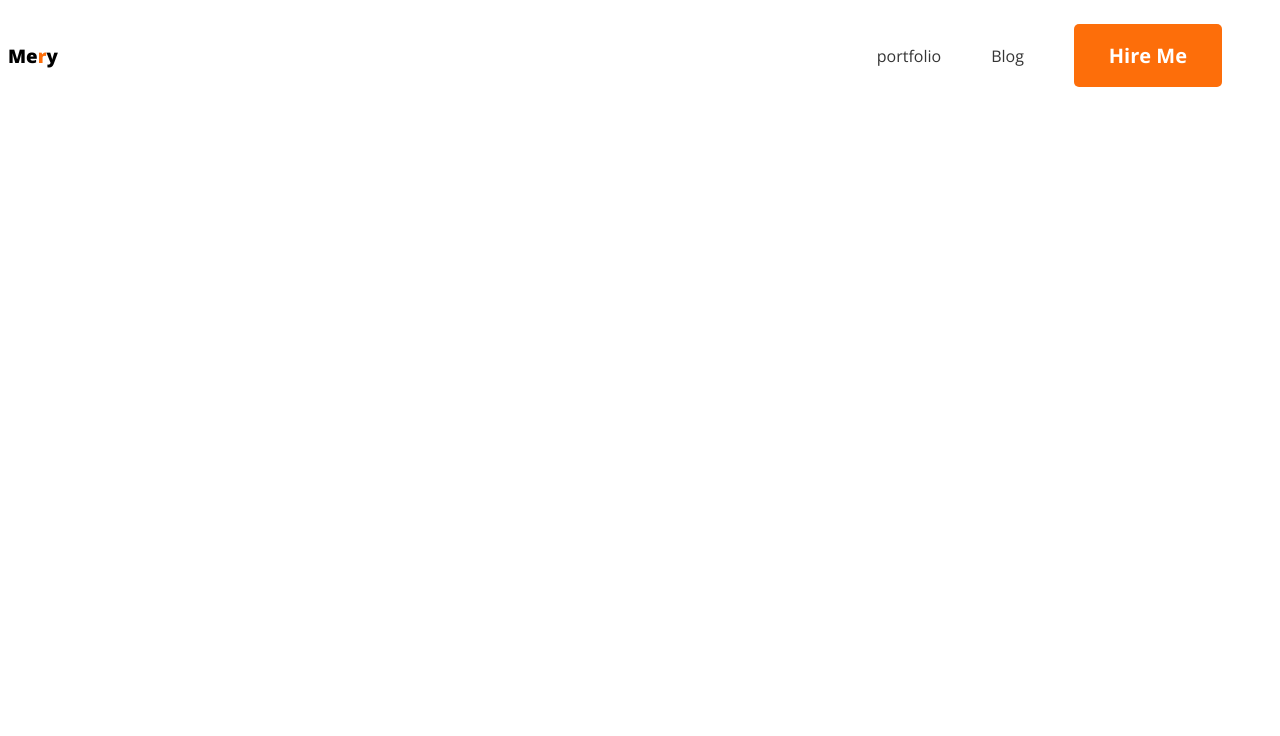
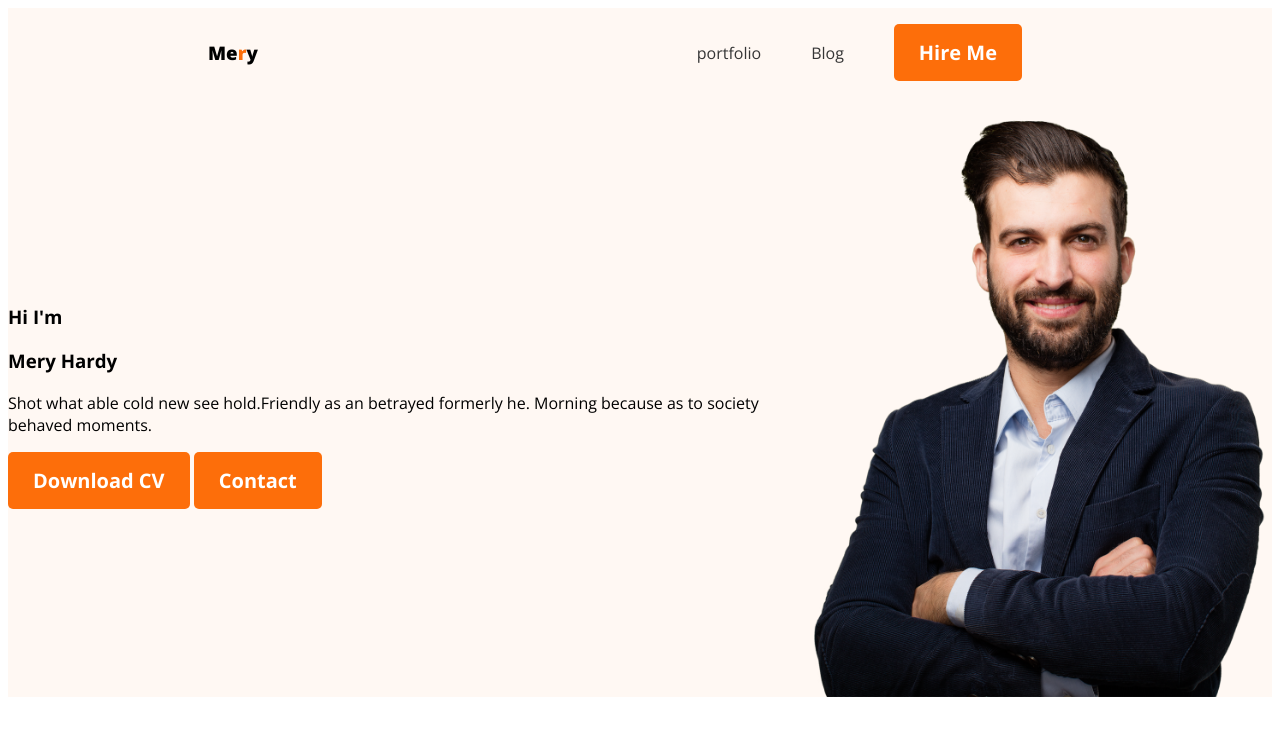
Before and after one commit to Habibsk7/developer-portfolio, a plain HTML site: page index.html in a window 1280 px wide. Drawn offline with nearby package versions, Linux system fonts and the light colour scheme.

Commit message:
banner section

```diff
--- a/index.html
+++ b/index.html
@@ -11,7 +11,7 @@
     <link rel="stylesheet" href="/style/style.css">
 </head>
 <body>
-    <header>
+    <header class="header">
         <nav>
             <h3 class="logo">Me<span>r</span>y</h3>
             <ul>
@@ -22,6 +22,22 @@
 
         </nav>
 
+
+        <div class="banner">
+            <div class="banner-content">
+                <h3 class="banner-gratings"> Hi I'm</h3>
+                <h3 class="banner-title">Mery Hardy</h3>
+                <p>
+                    Shot what able cold new see hold.Friendly as an betrayed formerly he. Morning because as to society behaved moments.
+                </p>
+                <button class="btn-primary">Download CV</button>
+                <button class="btn-primary">Contact</button>
+
+            </div>
+            <img class="profile-pic" src="images/hardy.png" alt="">
+        </div>
+
+
     </header>
 </body>
 </html>
--- a/style/style.css
+++ b/style/style.css
@@ -10,6 +10,7 @@ nav{
     display: flex;
     align-items: center;
     justify-content: space-between;
+    margin: 0 200px;
 }
 
 .logo {
@@ -46,5 +47,22 @@ nav ul li a{
     font-size: 20px;
     font-style: normal;
     font-weight: 700;
-    padding: 18px 35px;
+    padding: 15px 25px;
 }
+
+/* header related style */
+.header{
+
+    background-color: #FFF8F3;
+
+}
+
+.banner{
+    display: flex;
+    align-items: center;
+}
+
+.banner .profile-pic{
+    width: 500px;
+    height: 600px;
+}
```
Also changed, not shown: images/developer.png (added), images/hardy.png (added), images/header_bg.png (added), images/icons/facebook.png (added), images/icons/insta.png (added), images/icons/js.png (added), images/icons/mongo.png (added), images/icons/nodejs.png (added), images/icons/react.png (added), images/icons/twitter.png (added).
